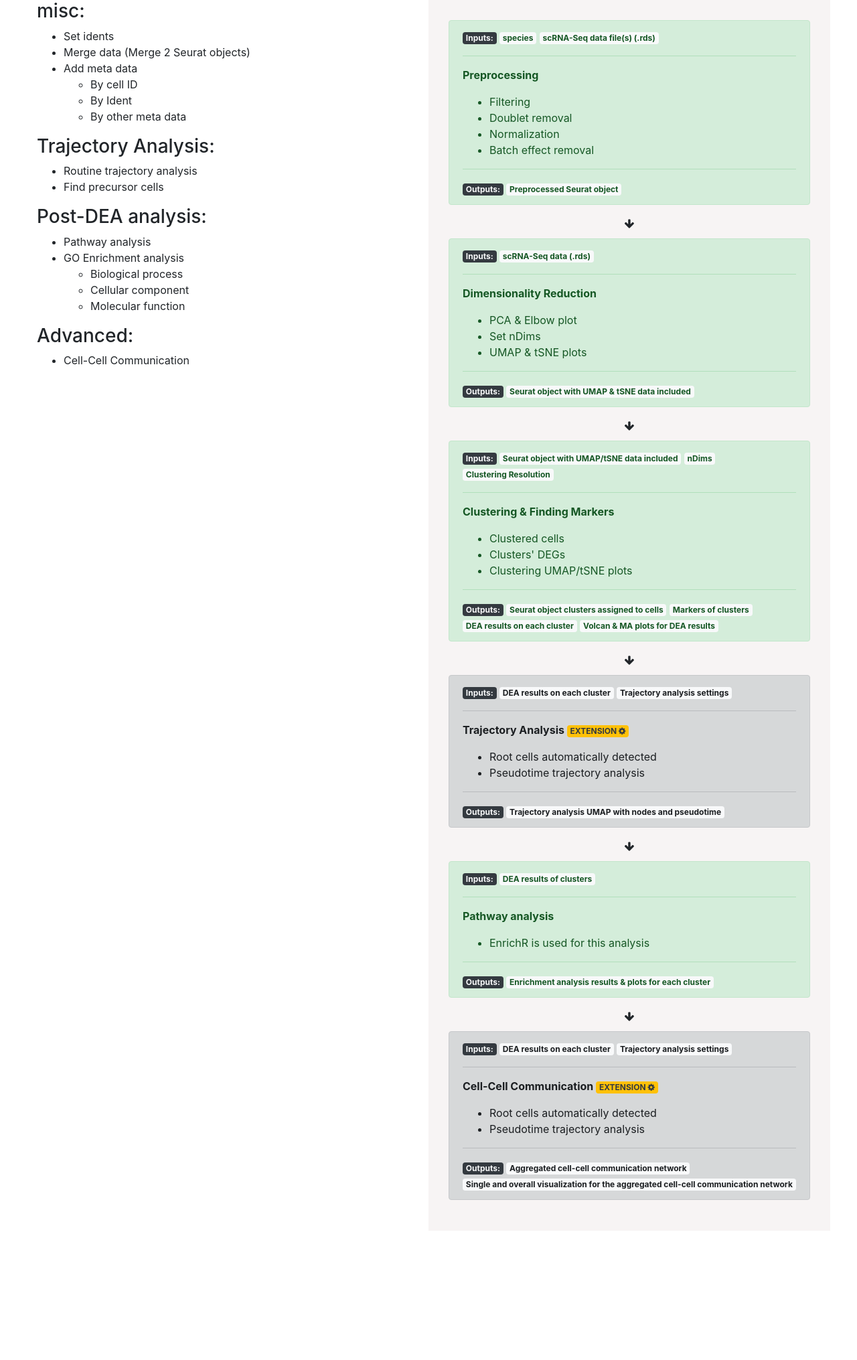
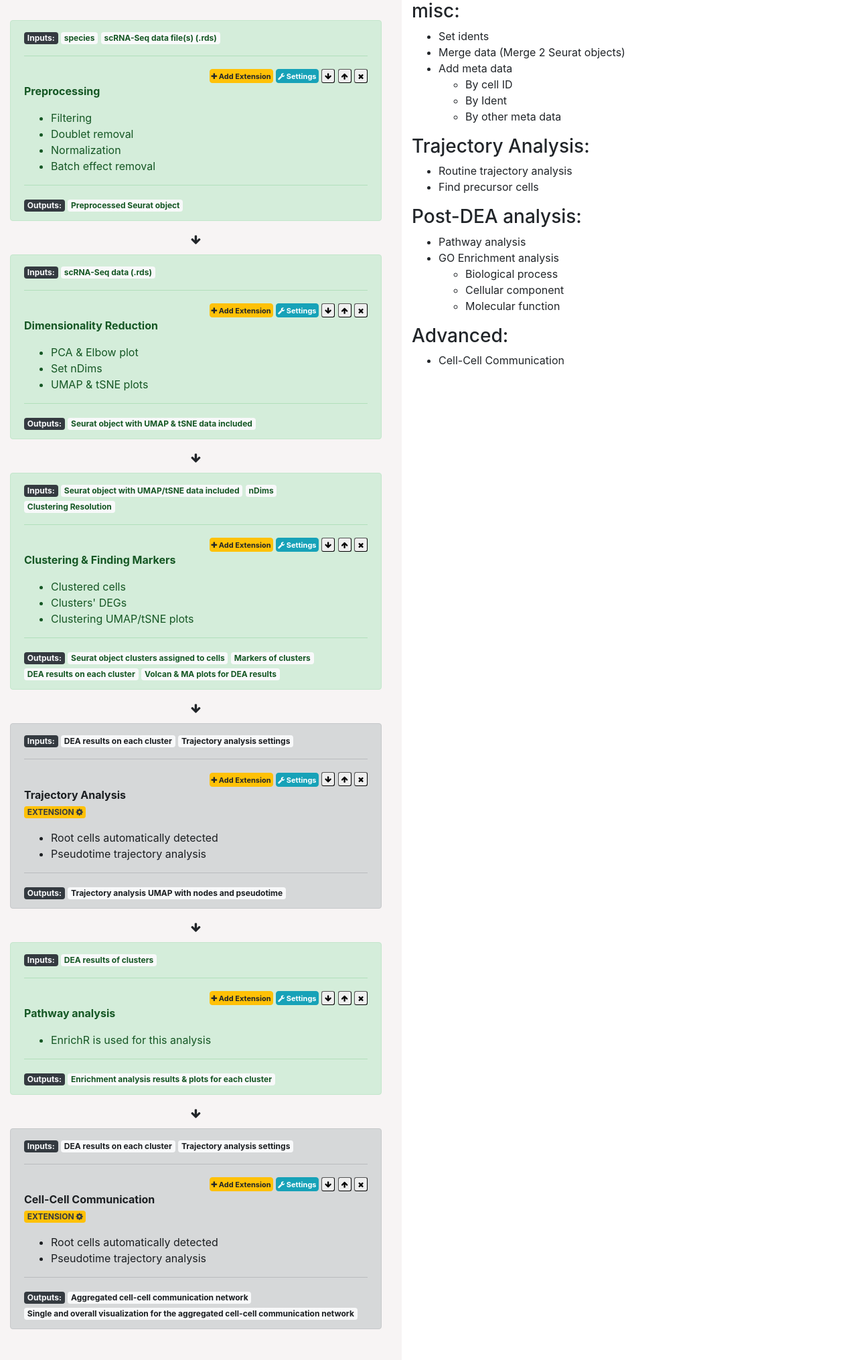
Before and after one commit to OmarLaham/safe-rps, a PHP site: page /create-pipeline.html in a window 1280 px wide. Shown: the whole page at 67% size. Before the commit the page ends 1792 px from the top, so only its background shows below. Run offline with PHP 8.4, Linux system fonts and the light colour scheme.

Commit message:
update create-pipeline page

```diff
--- a/assets/css/create-pipeline.css
+++ b/assets/css/create-pipeline.css
@@ -11,5 +11,13 @@
 }
 
 .pipeline-sep {
-    margin-bottom: 10px;
+    margin-bottom: 10px;;
 }
+
+.pipline-step-btns button {
+    font-size: 11px;
+    height: 21px;
+    min-width: 20px;
+    padding: 2px;
+    border-width: 1px;
+}
--- a/assets/js/create-pipeline.js
+++ b/assets/js/create-pipeline.js
@@ -4,3 +4,8 @@ $(document).ready(function() {
     const popoverTriggerList = document.querySelectorAll('[data-toggle="popover"]')
     const popoverList = [...popoverTriggerList].map(popoverTriggerEl => new bootstrap.Popover(popoverTriggerEl))
 });
+
+$('.btn-step-del').click(function() {
+    //find pipeline-step-card
+    $(this).closest('.pipeline-step-card').remove();
+});
--- a/create-pipeline.html
+++ b/create-pipeline.html
@@ -42,11 +42,249 @@
   <![endif]-->
 
 
-    <div class="container">
+    <div class="container p-0 m-0">
 
         <div class="row">
 
             <!-- ======== pipeline-wrapper ======= -->
+
+            <div id="pipeline-wrapper" class="col-6">
+
+                <div class="pipeline-step-card">
+
+                    <div class="pipeline-step">
+
+                        <div class="alert alert-success pipeline-step" role="alert">
+                            <span class="badge bg-dark text-light">Inputs: </span>
+                            <span class="badge bg-light">species</span>
+                            <span class="badge bg-light">scRNA-Seq data file(s) (.rds)</span>
+                            <hr>
+
+                            <!-- pipe-line step buttons -->
+                            <div class="pipline-step-btns text-right">
+                                <button type="button" class="btn-add-extension btn btn-warning font-weight-bold"><i class="fa fa-plus" aria-hidden="true"></i> Add Extension</button>
+                                <button type="button" class="btn-step-settings btn btn-info font-weight-bold"><i class="fa fa-wrench" aria-hidden="true"></i> Settings</button>
+                                <button class="btn-step-down btn-sm"><i class="fa fa-arrow-down" aria-hidden="true"></i></button>
+                                <button class="btn-step-up btn-sm"><i class="fa fa-arrow-up" aria-hidden="true"></i></button>
+                                <button class="btn-step-del btn-sm"><i class="fa fa-times" aria-hidden="true"></i></button>
+                            </div>
+                            <!-- / pipe-line step buttons -->
+
+                            <p class="font-weight-bold">Preprocessing</p>
+                            <ul>
+                                <li>Filtering</li>
+                                <li>Doublet removal</li>
+                                <li>Normalization</li>
+                                <li>Batch effect removal</li>
+                            </ul>
+                            <hr>
+                            <span class="badge bg-dark text-light">Outputs: </span>
+                            <span class="badge bg-light">Preprocessed Seurat object</span>
+                        </div>
+
+                    </div>
+
+                </div>
+
+
+                <!-- ===================== -->
+
+                <div class="pipeline-step-card">
+
+                    <div class="pipeline-sep text-center">
+                        <i class="fa fa-arrow-down" aria-hidden="true"></i>
+                    </div>
+
+                    <div class="alert alert-success pipeline-step" role="alert">
+
+                        <span class="badge bg-dark text-light">Inputs: </span>
+                        <span class="badge bg-light">scRNA-Seq data (.rds)</span>
+                        <hr>
+
+                        <!-- pipe-line step buttons -->
+                        <div class="pipline-step-btns text-right">
+                            <button type="button" class="btn-add-extension btn btn-warning font-weight-bold"><i class="fa fa-plus" aria-hidden="true"></i> Add Extension</button>
+                            <button type="button" class="btn-step-settings btn btn-info font-weight-bold"><i class="fa fa-wrench" aria-hidden="true"></i> Settings</button>
+                            <button class="btn-step-down btn-sm"><i class="fa fa-arrow-down" aria-hidden="true"></i></button>
+                            <button class="btn-step-up btn-sm"><i class="fa fa-arrow-up" aria-hidden="true"></i></button>
+                            <button class="btn-step-del btn-sm"><i class="fa fa-times" aria-hidden="true"></i></button>
+                        </div>
+                        <!-- / pipe-line step buttons -->
+
+                        <p class="font-weight-bold">Dimensionality Reduction</p>
+                        <ul>
+                            <li>PCA & Elbow plot</li>
+                            <li>Set nDims</li>
+                            <li>UMAP & tSNE plots</li>
+                        </ul>
+                        <hr>
+                        <span class="badge bg-dark text-light">Outputs: </span>
+                        <span class="badge bg-light">Seurat object with UMAP & tSNE data included</span>
+
+                    </div>
+
+                </div>
+
+                <!-- ===================== -->
+
+                <div class="pipeline-step-card">
+
+                    <div class="pipeline-sep text-center">
+                        <i class="fa fa-arrow-down" aria-hidden="true"></i>
+                    </div>
+
+                    <div class="alert alert-success pipeline-step" role="alert">
+                        <span class="badge bg-dark text-light">Inputs: </span>
+                        <span class="badge bg-light">Seurat object with UMAP/tSNE data included</span>
+                        <span class="badge bg-light">nDims</span>
+                        <span class="badge bg-light">Clustering Resolution</span>
+                        <hr>
+
+                        <!-- pipe-line step buttons -->
+                        <div class="pipline-step-btns text-right">
+                            <button type="button" class="btn-add-extension btn btn-warning font-weight-bold"><i class="fa fa-plus" aria-hidden="true"></i> Add Extension</button>
+                            <button type="button" class="btn-step-settings btn btn-info font-weight-bold"><i class="fa fa-wrench" aria-hidden="true"></i> Settings</button>
+                            <button class="btn-step-down btn-sm"><i class="fa fa-arrow-down" aria-hidden="true"></i></button>
+                            <button class="btn-step-up btn-sm"><i class="fa fa-arrow-up" aria-hidden="true"></i></button>
+                            <button class="btn-step-del btn-sm"><i class="fa fa-times" aria-hidden="true"></i></button>
+                        </div>
+                        <!-- / pipe-line step buttons -->
+
+                        <p class="font-weight-bold">Clustering & Finding Markers</p>
+                        <ul>
+                            <li>Clustered cells</li>
+                            <li>Clusters' DEGs</li>
+                            <li>Clustering UMAP/tSNE plots</li>
+                        </ul>
+                        <hr>
+                        <span class="badge bg-dark text-light">Outputs: </span>
+                        <span class="badge bg-light">Seurat object clusters assigned to cells</span>
+                        <span class="badge bg-light">Markers of clusters</span>
+                        <span class="badge bg-light">DEA results on each cluster</span>
+                        <span class="badge bg-light">Volcan & MA plots for DEA results</span>
+                    </div>
+
+                </div>
+
+                <!-- ===================== -->
+
+                <div class="pipeline-step-card">
+
+                    <div class="pipeline-sep text-center">
+                        <i class="fa fa-arrow-down" aria-hidden="true"></i>
+                    </div>
+
+                    <div class="alert alert-dark pipeline-step" role="alert">
+                        <span class="badge bg-dark text-light">Inputs: </span>
+                        <span class="badge bg-light">DEA results on each cluster</span>
+                        <span class="badge bg-light">Trajectory analysis settings</span>
+                        <hr>
+
+                        <!-- pipe-line step buttons -->
+                        <div class="pipline-step-btns text-right">
+                            <button type="button" class="btn-add-extension btn btn-warning font-weight-bold"><i class="fa fa-plus" aria-hidden="true"></i> Add Extension</button>
+                            <button type="button" class="btn-step-settings btn btn-info font-weight-bold"><i class="fa fa-wrench" aria-hidden="true"></i> Settings</button>
+                            <button class="btn-step-down btn-sm"><i class="fa fa-arrow-down" aria-hidden="true"></i></button>
+                            <button class="btn-step-up btn-sm"><i class="fa fa-arrow-up" aria-hidden="true"></i></button>
+                            <button class="btn-step-del btn-sm"><i class="fa fa-times" aria-hidden="true"></i></button>
+                        </div>
+                        <!-- / pipe-line step buttons -->
+
+                        <p class="font-weight-bold">Trajectory Analysis<br /><span class="badge bg-warning text-dark">EXTENSION <i class="fa fa-cog" aria-hidden="true"></i></span></p>
+                        <ul>
+                            <li>Root cells automatically detected</li>
+                            <li>Pseudotime trajectory analysis</li>
+                        </ul>
+                        <hr>
+                        <span class="badge bg-dark text-light">Outputs: </span>
+                        <span class="badge bg-light">Trajectory analysis UMAP with nodes and pseudotime</span>
+                    </div>
+
+                </div>
+
+                <!-- ===================== -->
+
+                <div class="pipeline-step-card">
+
+                    <div class="pipeline-sep text-center">
+                        <i class="fa fa-arrow-down" aria-hidden="true"></i>
+                    </div>
+
+                    <div class="alert alert-success pipeline-step" role="alert">
+                        <span class="badge bg-dark text-light">Inputs: </span>
+                        <span class="badge bg-light">DEA results of clusters</span>
+                        <hr>
+
+                        <!-- pipe-line step buttons -->
+                        <div class="pipline-step-btns text-right">
+                            <button type="button" class="btn-add-extension btn btn-warning font-weight-bold"><i class="fa fa-plus" aria-hidden="true"></i> Add Extension</button>
+                            <button type="button" class="btn-step-settings btn btn-info font-weight-bold"><i class="fa fa-wrench" aria-hidden="true"></i> Settings</button>
+                            <button class="btn-step-down btn-sm"><i class="fa fa-arrow-down" aria-hidden="true"></i></button>
+                            <button class="btn-step-up btn-sm"><i class="fa fa-arrow-up" aria-hidden="true"></i></button>
+                            <button class="btn-step-del btn-sm"><i class="fa fa-times" aria-hidden="true"></i></button>
+                        </div>
+                        <!-- / pipe-line step buttons -->
+
+                        <p class="font-weight-bold">Pathway analysis</p>
+                        <ul>
+                            <li>EnrichR is used for this analysis</li>
+                        </ul>
+                        <hr>
+                        <span class="badge bg-dark text-light">Outputs: </span>
+                        <span class="badge bg-light">Enrichment analysis results & plots for each cluster</span>
+                    </div>
+
+                </div>
+
+                <!-- ===================== -->
+
+                <div class="pipeline-step-card">
+
+                    <div class="pipeline-sep text-center">
+                        <i class="fa fa-arrow-down" aria-hidden="true"></i>
+                    </div>
+
+                    <div class="alert alert-dark pipeline-step" role="alert">
+                        <span class="badge bg-dark text-light">Inputs: </span>
+                        <span class="badge bg-light">DEA results on each cluster</span>
+                        <span class="badge bg-light">Trajectory analysis settings</span>
+                        <hr>
+
+                        <div>
+
+                        <!-- pipe-line step buttons -->
+                        <div class="pipline-step-btns text-right">
+                            <button type="button" class="btn-add-extension btn btn-warning font-weight-bold"><i class="fa fa-plus" aria-hidden="true"></i> Add Extension</button>
+                            <button type="button" class="btn-step-settings btn btn-info font-weight-bold"><i class="fa fa-wrench" aria-hidden="true"></i> Settings</button>
+                            <button class="btn-step-down btn-sm"><i class="fa fa-arrow-down" aria-hidden="true"></i></button>
+                            <button class="btn-step-up btn-sm"><i class="fa fa-arrow-up" aria-hidden="true"></i></button>
+                            <button class="btn-step-del btn-sm"><i class="fa fa-times" aria-hidden="true"></i></button>
+                        </div>
+                        <!-- / pipe-line step buttons -->
+
+                        <p class="font-weight-bold">Cell-Cell Communication<br /><span class="badge badge-extension bg-warning text-dark">EXTENSION <i class="fa fa-cog" aria-hidden="true"></i></span></p>
+
+
+                        </div>
+
+                        <ul>
+                            <li>Root cells automatically detected</li>
+                            <li>Pseudotime trajectory analysis</li>
+                        </ul>
+                        <hr>
+                        <span class="badge bg-dark text-light">Outputs: </span>
+                        <span class="badge bg-light">Aggregated cell-cell communication network</span>
+                        <span class="badge bg-light">Single and overall visualization for the aggregated cell-cell communication network</span>
+                    </div>
+
+                </div>
+
+
+
+            </div>
+
+            <!-- / Pipeline wrapper -->
+
             <div class="col-6">
                 <h3>misc:</h3>
                 <ul>
```
Also changed, not shown: other parts of create-pipeline.html (+0 -133 lines).
